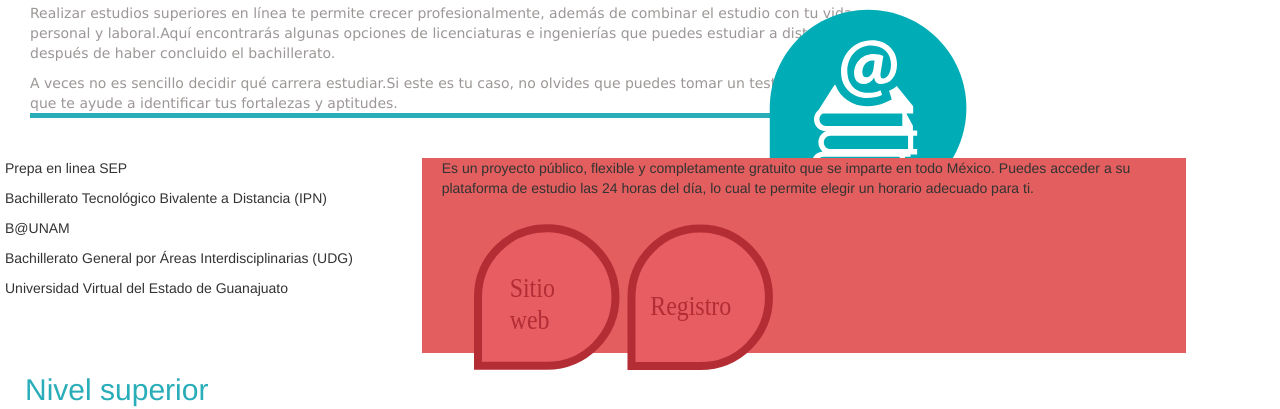
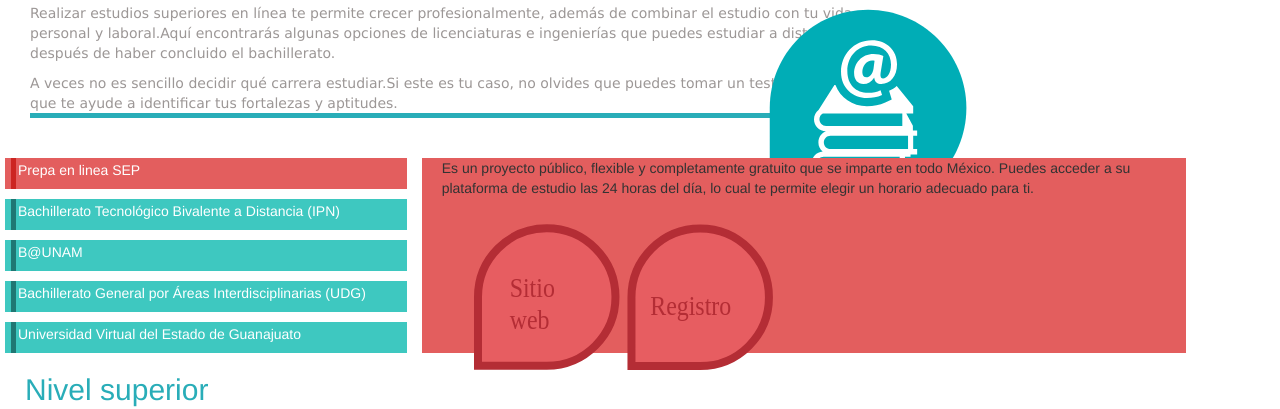
Before and after one commit to LGonzalez13/practica1htm, a plain HTML site: page Practica.html in a window 1280 px wide. Shown: the part 2033-2442 px from the top of the page. Drawn offline with Linux system fonts and the light colour scheme.

Commit message:
css menus

```diff
--- a/css/style.css
+++ b/css/style.css
@@ -62,31 +62,43 @@
     padding-left: 20px;
     height: 195px;
 }
-p#colRed,#colBlue,#col2
+p#BachTecP, #BUNAMP,
+#BachGralP, #UnivVirtualP,
+#PrepaLP,#col2,
+#UADMP,#PoliVP,#CUAEDP,
+#UDGVP,#UVEGP,#testVocacionalP
 {
     color: white;
 }
-#colRed
+#PrepaLP,#UADMP
 {
 
     border-left: 5px solid #CC2521;
     padding-bottom: 9px;
     padding-top: 2px;
     padding-left: 2px;
+    cursor: pointer;
 }
-#colBlue
+#BachTecP, #BUNAMP,
+#BachGralP, #UnivVirtualP,
+#PoliVP,#CUAEDP,
+#UDGVP,#UVEGP,#testVocacionalP
 {
     border-left: 5px solid #1F7773;
     padding-bottom: 9px;
     padding-top: 2px;
     padding-left: 2px;
+    cursor: pointer;
 }
-#pR
+#PrepaLD,#UADMD
 {
     padding-left: 6px;
     background-color: #E35E5E;
 }
-#pB
+#BachTecD, #BUNAMD,
+#BachGralD, #UnivVirtualD,
+#PoliVD,#CUAEDD,
+#UDGVD,#UVEGD,#testVocacionalD
 {
     padding-left: 6px;
     background-color: #3EC8C0;
```
